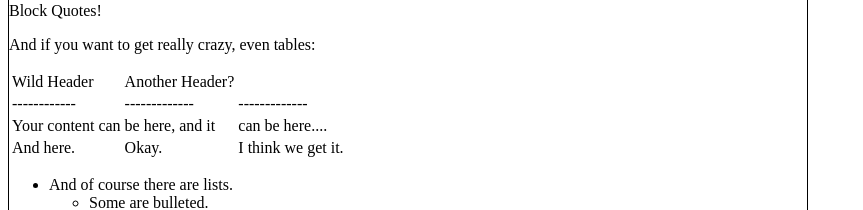
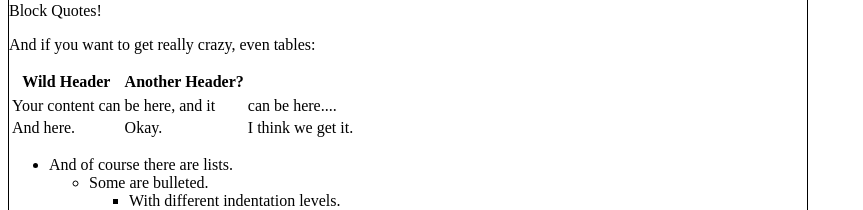
Before and after one commit to ChekeGT/Markdown-Previewer, a React (Vite) app: page / in a window 1280 px wide. Shown: the part 859-1069 px from the top of the page, without its empty margins (0-863 px from the left). Built offline with nearby package versions, Linux system fonts and the light colour scheme.

Commit message:
Fixed some minor mistakes and added support for bottom border highligting

```diff
--- a/src/components/Preview.jsx
+++ b/src/components/Preview.jsx
@@ -854,24 +854,45 @@ export default function Preview({markdownText}){
                 transform: function(markdownLines){
                     const indexObjects = this.detect(markdownLines)
 
-                    const transformLine = (line) => {
+                    const isLineASeparation = (line) => {
+                        let columns = line.match(/\| [^|]+ \|/g)
+                        columns = columns.map((column) => column.replace(/^(\| )/, '').replace(/( \|)$/, ''))
+                        let isSeparation = true
+                        columns.forEach((column) => {
+                            for (let i = 0; i < column.length; i++){
+                                const character = column[i]
+                                if (character != '-'){
+                                    isSeparation = false
+                                }
+                            }
+                        })
+                        return isSeparation
+                    }
+
+                    const transformLine = (line, isfirstLine = false) => {
                         let columns = line.match(/\| [^|]+ \|/g)
                         if (columns){
-                            columns = columns.map((column) => <td>{applyInlineMarkdown(column.replace(/^\|/, '').replace(/\|$/, ''))}</td>)
+                            columns = columns.map((column) => {
+                                const inlineMarkdown = applyInlineMarkdown(column.replace(/^\|/, '').replace(/\|$/, ''))
+                                return (isfirstLine ? <th>{inlineMarkdown}</th> : <td>{inlineMarkdown}</td>)
+                            })
                         }
-                        return <tr>{columns}</tr>
+                        return isLineASeparation(line) ? <></> : <>{columns}</>
                     }
                     return indexObjects.map((indexObj) => {
-                       const rows = []
+                       const html = []
+                       const tbodyRows = []
                        for (let i = indexObj.startingIndex; i <= indexObj.finalIndex; i++){
                         const line = markdownLines[i]
+                        const isNextLineASeparation = i == indexObj.finalIndex ? undefined : isLineASeparation(markdownLines[i + 1])
                         if (i == indexObj.startingIndex){
-                            rows.push(<thead>{transformLine(line)}</thead>)
+                            html.push(<thead><tr className={isNextLineASeparation ? 'separation' : ''}>{transformLine(line, true)}</tr></thead>)
                         }else{
-                            rows.push(<tbody>{transformLine(line)}</tbody>)
+                            tbodyRows.push(<tr className={isNextLineASeparation ? 'separation' : ''}>{transformLine(line)}</tr>)
                         }
                        }
-                       return <table>{rows}</table>
+                       html.push(<tbody>{tbodyRows}</tbody>)
+                       return <table>{html}</table>
                     })
                 }
             }
@@ -889,7 +910,6 @@ export default function Preview({markdownText}){
         let sortedObj = sortIndexObjects(indexObjects, transformedIndexObjects)
 
         let numberOfDeletedObjects = 0
-        console.log(sortedObj.indexObjects, sortedObj.transformedIndexObjects)
 
         sortedObj.indexObjects.forEach((obj, i) => {
             const { startingIndex, finalIndex } = obj
@@ -898,7 +918,6 @@ export default function Preview({markdownText}){
 
             htmlLines[startingIndex - numberOfDeletedObjects] = sortedObj.transformedIndexObjects[i]
 
-            console.log(`length: ${htmlLines.length}, start: ${startingIndex - numberOfDeletedObjects}, deleted: ${deletedObjectsForThisIteration} finalIndex:${startingIndex - numberOfDeletedObjects + 1 + deletedObjectsForThisIteration}`)
             htmlLines.splice(startingIndex + 1 - numberOfDeletedObjects, deletedObjectsForThisIteration)
             numberOfDeletedObjects += deletedObjectsForThisIteration
 
```
